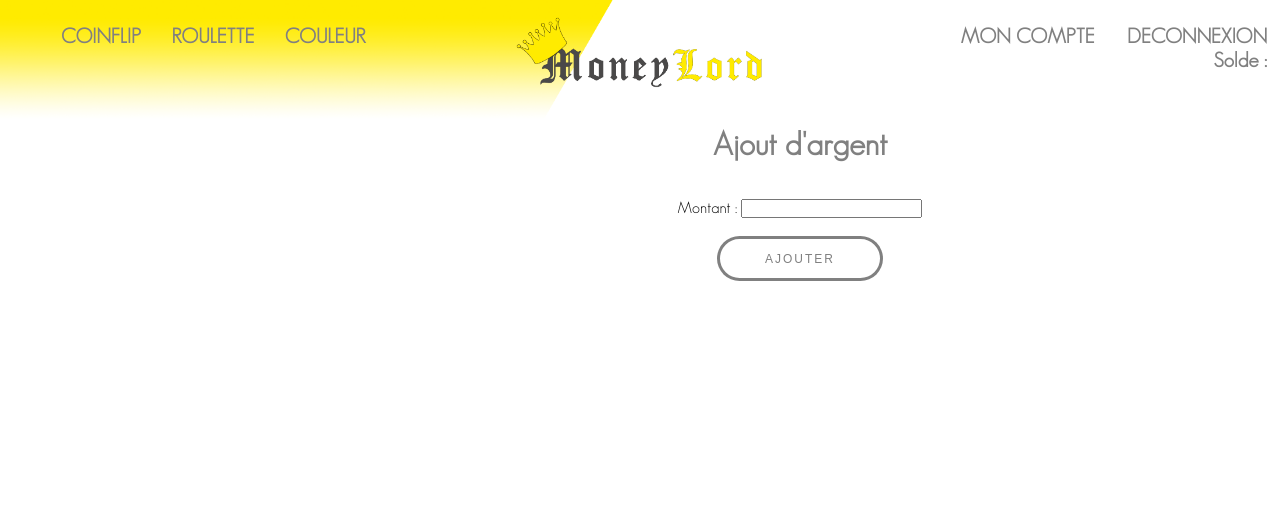
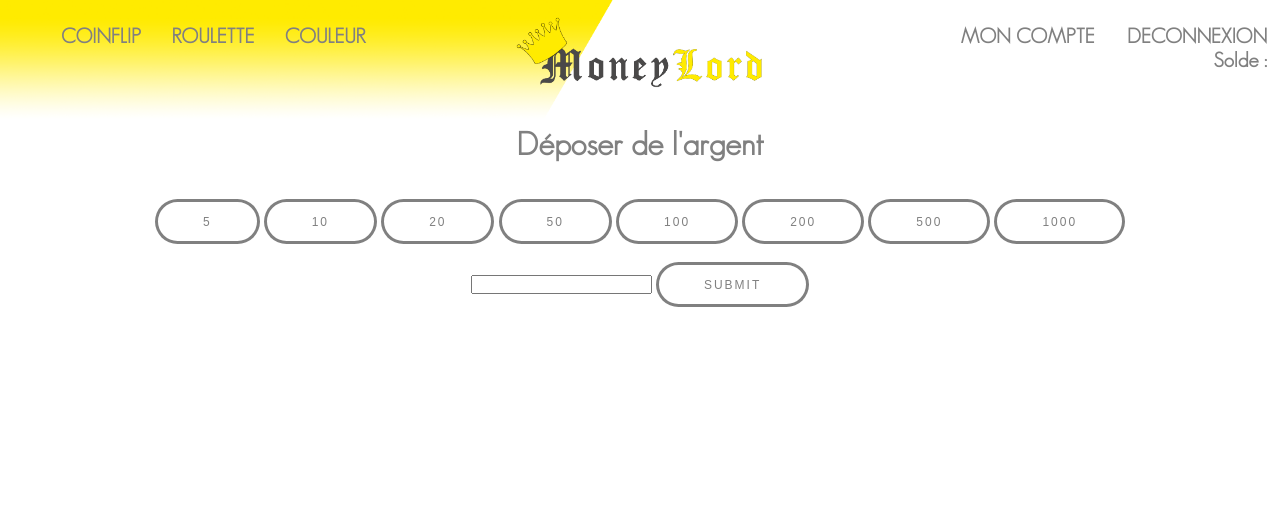
Before and after one commit to money-lord/moneylord, a PHP site: page /AddCoins.php in a window 1280 px wide. Shown: the top 506 px of the page. Run offline with PHP 8.4, Linux system fonts and the light colour scheme; the visitor is signed in with stand-in values (Sample User, id 1); data that the repository does not hold is empty.

Commit message:
Modification Solde
Avancée sur l'ajout/modification du solde

```diff
--- a/Projet s2/AddCoins.php
+++ b/Projet s2/AddCoins.php
@@ -1,7 +1,7 @@
 <?php
 session_start();
 include('Function/function.php');
-if ($_POST['addcoin'] != NULL) {
+if (!empty($_POST['addcoin'])) {
   addcoin($bdd);
 }
 ?>
@@ -36,12 +36,21 @@ if ($_POST['addcoin'] != NULL) {
           </div>
         </header>
 
-        <div class="content">
+        <div class="addMoney">
           <center>
-            <h1>Ajout d'argent</h1> <br> <br>
+            <h1>Déposer de l'argent</h1> <br> <br>
             <form action="" method="post">
-              Montant : <input type="number" name="addcoin" min="0">
-              <br><br><input type="submit" name="" value="Ajouter">
+              <a href=""><input type="button" name="addcoin" value="5"></a>
+              <a href=""><input type="button" name="addcoin" value="10"></a>
+              <a href=""><input type="button" name="addcoin" value="20"></a>
+              <a href=""><input type="button" name="addcoin" value="50"></a>
+              <a href=""><input type="button" name="addcoin" value="100"></a>
+              <a href=""><input type="button" name="addcoin" value="200"></a>
+              <a href=""><input type="button" name="addcoin" value="500"></a>
+              <a href=""><input type="button" name="addcoin" value="1000"></a>
+              <br><br>
+              <input type="number" name="addcoin" value="<?php echo $_POST['addcoin'] ?>">
+              <input type="submit" name="Ajouter ce montant à mon solde">
             </form>
           </center>
         </div>
--- a/Projet s2/Function/function.php
+++ b/Projet s2/Function/function.php
@@ -71,15 +71,6 @@ function connection($bdd){
 			return 'identifiant ou mot-de-passe incorrecte';
 		}
 	}
-}
-
-function addcoin($bdd){
-	$_POST['addcoin'];
-
-	$MONEY = $bdd->query('UPDATE Clients SET Solde ='.$_POST['addcoin'].'  WHERE Pseudo=\''.$_SESSION['pseudo'].'\'');
-	$MONEY = $MONEY->fetch();
-	echo '<meta http-equiv="Refresh" content="0; URL=home.php" />';
-
 }
 
 function displayUserAccount($bdd){
@@ -174,7 +165,16 @@ function statClient($bdd){
 
 			</center>';
 
-	}
+}
+
+function addcoin($bdd){
+	$_POST['addcoin'];
+
+	$MONEY = $bdd->query('UPDATE Clients SET Solde ='.$_POST['addcoin'].'  WHERE Pseudo=\''.$_SESSION['pseudo'].'\'');
+	$MONEY = $MONEY->fetch();
+	echo '<meta http-equiv="Refresh" content="0; URL=home.php" />';
+
+}
 
 function displayBalance($bdd){
 
--- a/Projet s2/css/styleprojet.css
+++ b/Projet s2/css/styleprojet.css
@@ -61,7 +61,10 @@ header{
   margin-left: 25%;
   padding: 3em;
 }
-
+.addMoney{
+  margin-top: 6%;
+  padding: 3em;
+}
 
 img.logo{
 	max-width: 70%;
```
